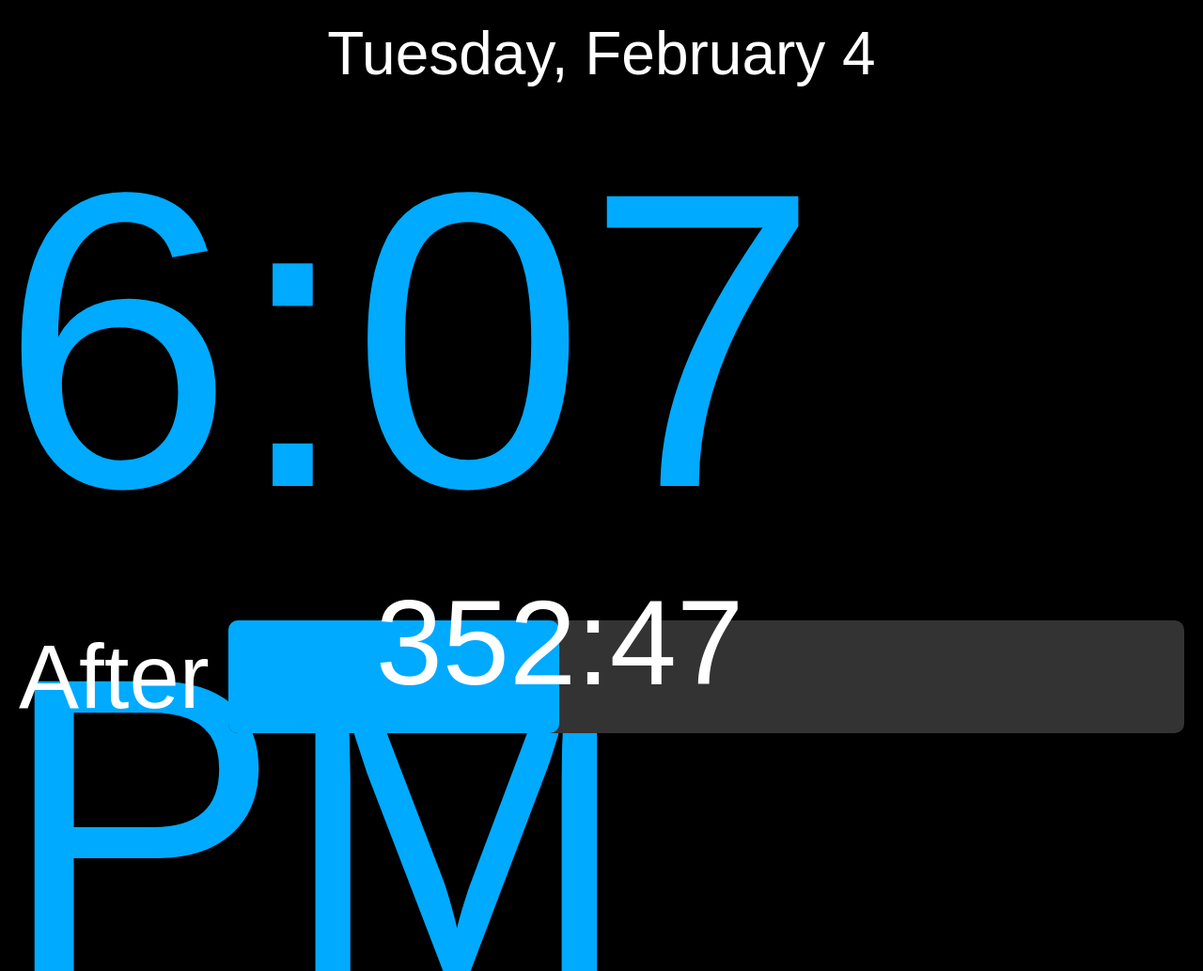
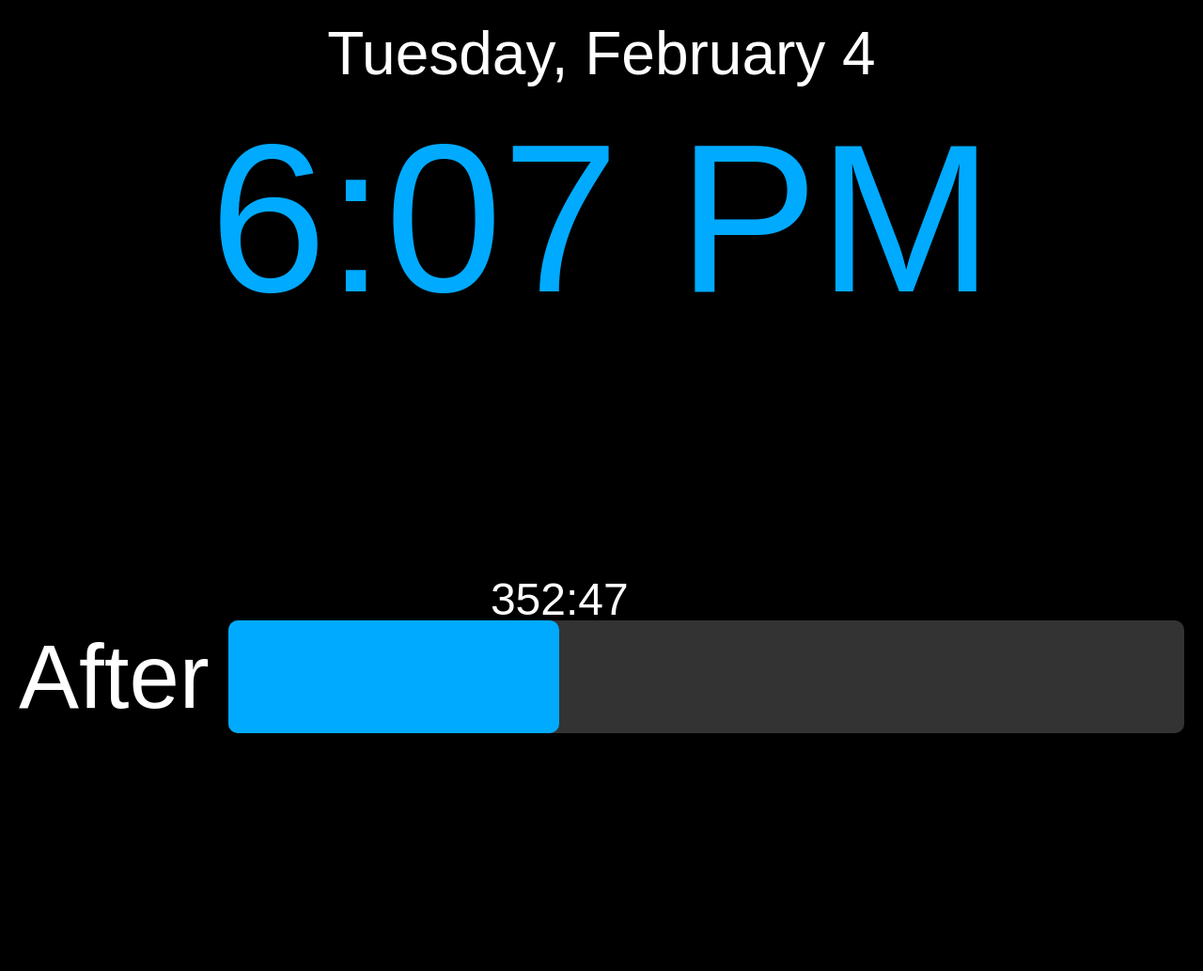
Before and after one commit to iambored456/ClassClock, a plain HTML site: page index.html in a window 1280 px wide. Shown: the whole page at 94% size. After the commit the page ends 820 px from the top, so only its background shows below. Drawn offline with Linux system fonts and the light colour scheme.

Commit message:
Update index.html

```diff
--- a/index.html
+++ b/index.html
@@ -81,7 +81,7 @@
         font-size: 4em;
       }
       #time {
-        font-size: 28em;
+        font-size: 14em;
       }
       #period-label {
         font-size: 6em;
@@ -91,7 +91,7 @@
         height: 120px;
       }
       #time-left {
-        font-size: 8em;
+        font-size: 3em;
         top: -50px;
       }
     }
@@ -228,18 +228,30 @@
         let progressPercent = Math.min(Math.max((timeElapsed / periodDuration) * 100, 0), 100);
         document.getElementById('progress').style.width = progressPercent + '%';
 
-        // Update the time left text's position along the progress bar
-        document.getElementById('time-left').style.left = progressPercent + '%';
+        // Update the "Time Left" text's position along the progress bar.
+        // Calculate the desired left offset in pixels.
+        var progressBarElement = document.getElementById('progress-bar');
+        var timeLeftElement = document.getElementById('time-left');
+        var progressBarWidth = progressBarElement.offsetWidth;
+        var desiredLeft = (progressPercent / 100) * progressBarWidth;
 
-        // Calculate and display time left in the current period
+        // Check if the text would overflow the right edge.
+        // The text is centered (translateX(-50%)), so its right half is timeLeftElement.offsetWidth/2.
+        var timeLeftWidth = timeLeftElement.offsetWidth;
+        if (desiredLeft + (timeLeftWidth / 2) > progressBarWidth) {
+          desiredLeft = progressBarWidth - (timeLeftWidth / 2);
+        }
+        timeLeftElement.style.left = desiredLeft + 'px';
+
+        // Calculate and display time left in the current period.
         const timeLeftMs = periodInfo.end - now;
         const timeLeftSec = Math.max(0, Math.floor(timeLeftMs / 1000));
         const minutes = Math.floor(timeLeftSec / 60);
         const seconds = timeLeftSec % 60;
         const timeLeftStr = minutes + ":" + (seconds < 10 ? "0" + seconds : seconds);
-        document.getElementById('time-left').textContent = timeLeftStr;
+        timeLeftElement.textContent = timeLeftStr;
       } else {
-        // In case no period is found (should not happen), clear the label, progress, and time left text
+        // In case no period is found (should not happen), clear the label, progress, and time left text.
         document.getElementById('period-label').textContent = "";
         document.getElementById('progress').style.width = '0%';
         document.getElementById('time-left').style.left = '0%';
```
